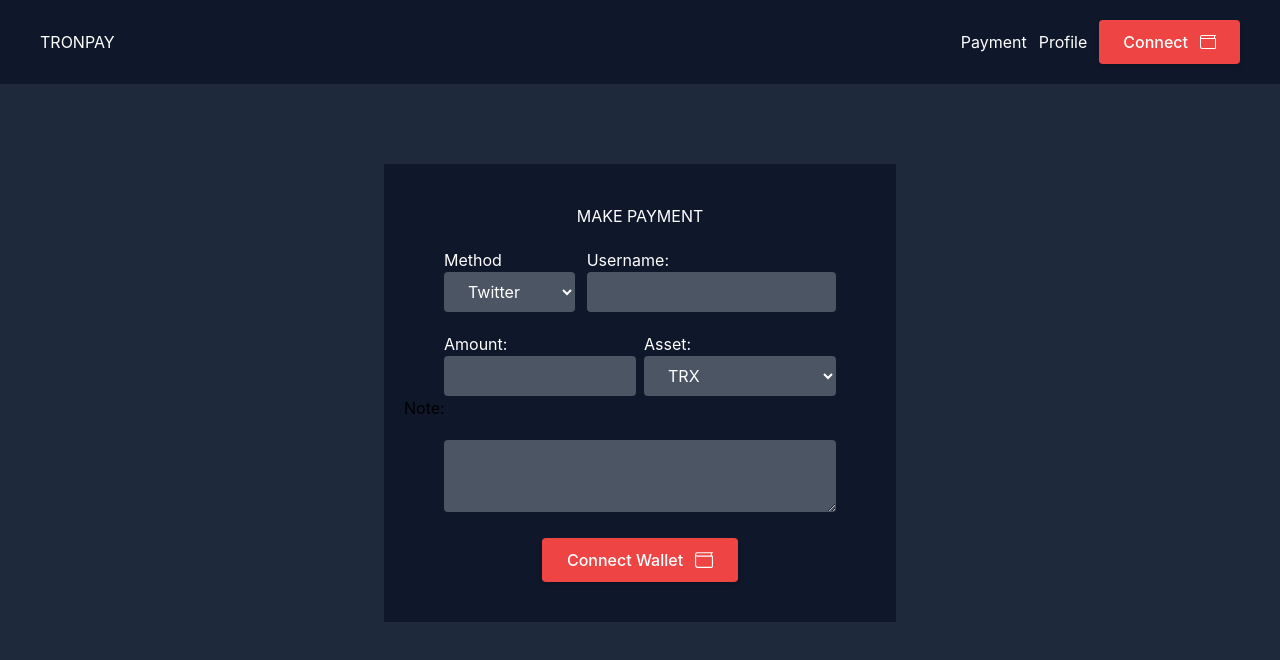
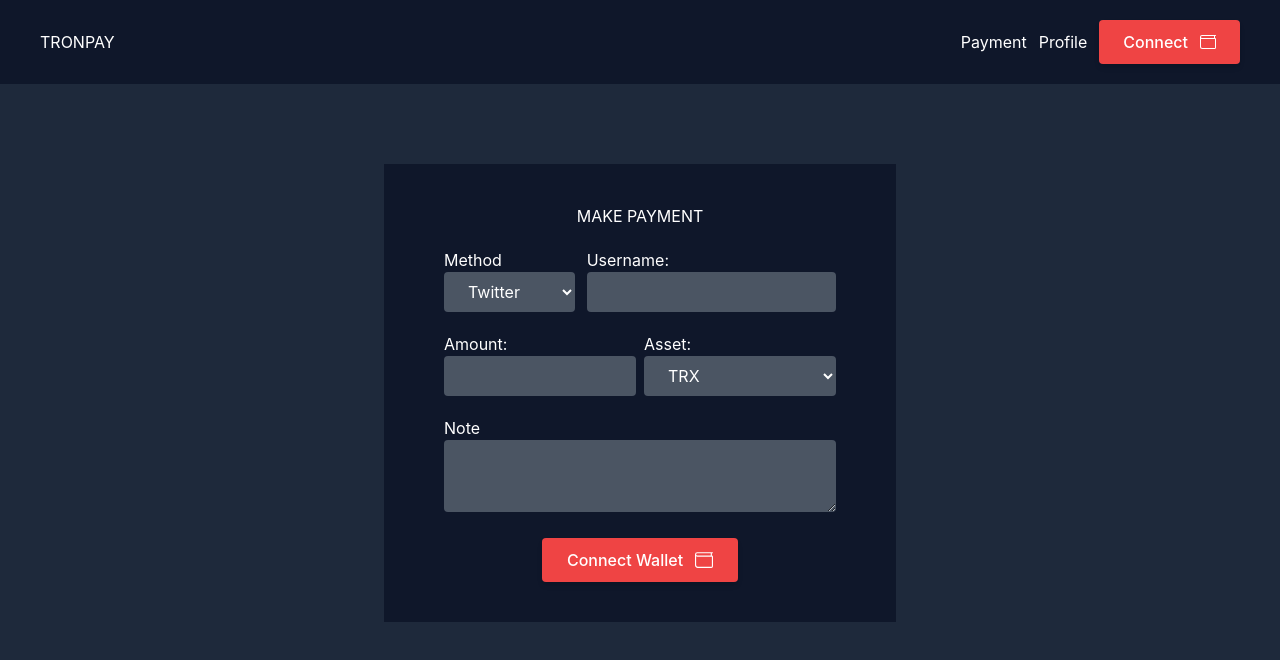
Before and after one commit to mum33n/tronpay, a React (Create React App) app in the folder frontend/: page /pay in a window 1280 px wide. Shown: the top 660 px of the page. Built offline with nearby package versions, Linux system fonts and the light colour scheme; a web font is replaced by a local one.

Commit message:
minor fix

```diff
--- a/frontend/src/pages/PaymentPage.js
+++ b/frontend/src/pages/PaymentPage.js
@@ -180,9 +180,10 @@ function PaymentPage() {
             </select>
           </div>
         </div>
-        Note:
         <div className="gap-5 mt-5 items-center md:px-10 flex-wrap md:gap-5">
-          <label className="text-white block" htmlFor="asset"></label>
+          <label className="text-white block" htmlFor="note">
+            Note
+          </label>
           <textarea
             onChange={(e) => changeHandler(e)}
             rows="3"
```
